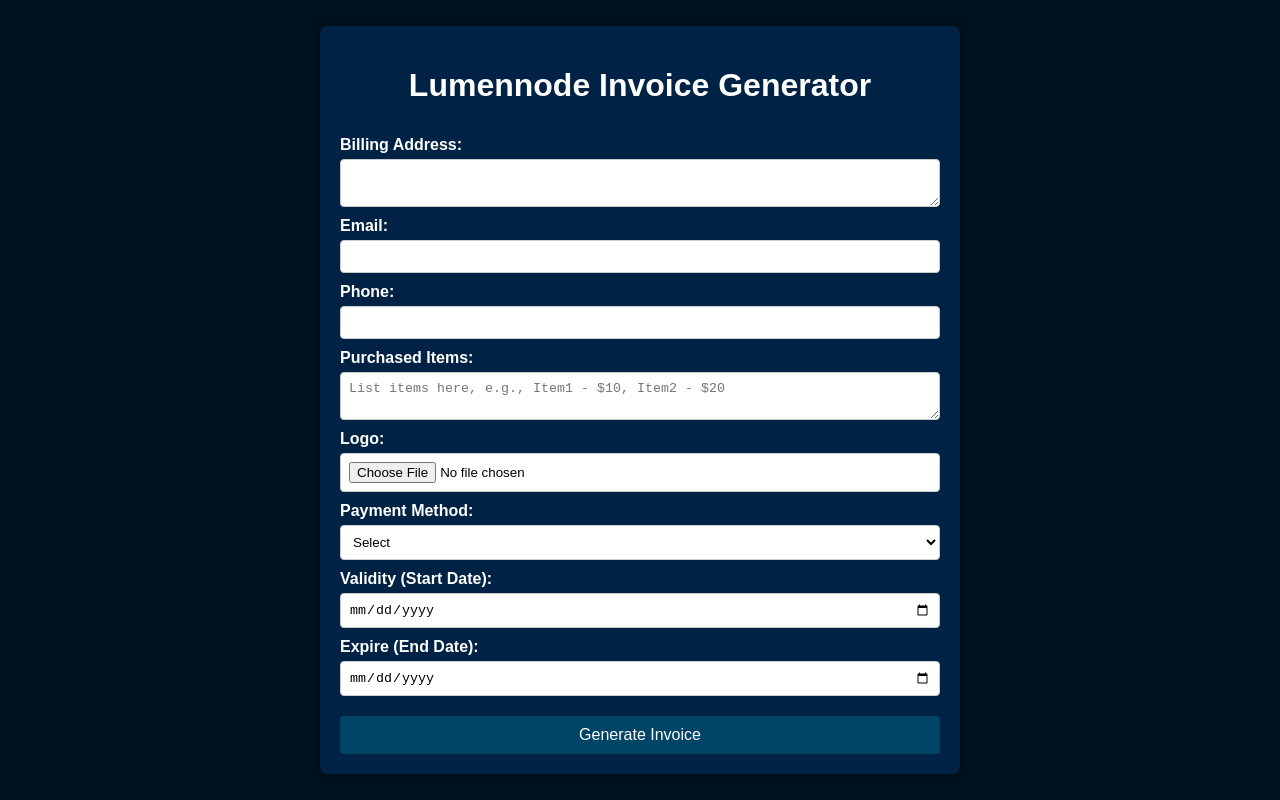
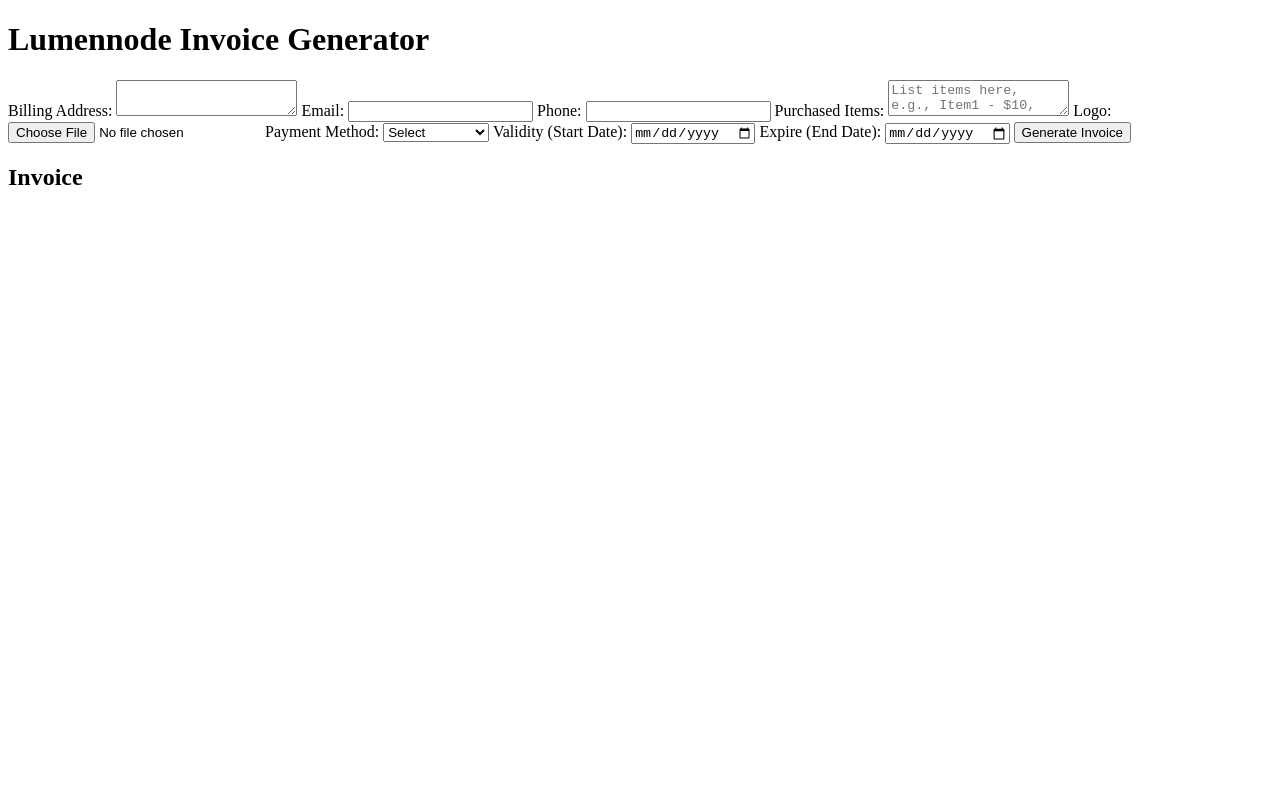
Before and after one commit to jaddy6097-ui/vercel, a plain HTML site: page index.html in a window 1280 px wide. Drawn offline with Linux system fonts and the light colour scheme.

Commit message:
styles.css

```diff
--- a/styles.css
+++ b/styles.css
@@ -1,81 +1,40 @@
-body {
-    font-family: Arial, sans-serif;
-    background-color: #001122; /* Navy blue background */
-    color: #ffffff;
-    margin: 0;
-    padding: 0;
-    display: flex;
-    justify-content: center;
-    align-items: center;
-    min-height: 100vh;
-}
+document.getElementById('invoiceForm').addEventListener('submit', function(event) {
+    event.preventDefault();
 
-.container {
-    background-color: #002244; /* Slightly lighter navy for contrast */
-    padding: 20px;
-    border-radius: 8px;
-    box-shadow: 0 0 10px rgba(0, 0, 0, 0.5);
-    max-width: 600px;
-    width: 100%;
-}
+    // Get form values
+    const billingAddress = document.getElementById('billingAddress').value;
+    const email = document.getElementById('email').value;
+    const phone = document.getElementById('phone').value;
+    const purchasedItems = document.getElementById('purchasedItems').value;
+    const paymentMethod = document.getElementById('paymentMethod').value;
+    const validity = document.getElementById('validity').value;
+    const expire = document.getElementById('expire').value;
+    const logoFile = document.getElementById('logo').files[0];
 
-h1, h2 {
-    text-align: center;
-    color: #ffffff;
-}
+    // Create invoice content
+    const invoiceContent = document.getElementById('invoiceContent');
+    invoiceContent.innerHTML = '';
 
-form {
-    display: flex;
-    flex-direction: column;
-}
+    // Logo
+    if (logoFile) {
+        const logoImg = document.createElement('img');
+        logoImg.id = 'invoiceLogo';
+        logoImg.src = URL.createObjectURL(logoFile);
+        invoiceContent.appendChild(logoImg);
+    }
 
-label {
-    margin-top: 10px;
-    font-weight: bold;
-}
+    // Details
+    const details = document.createElement('div');
+    details.innerHTML = `
+        <p><strong>Billing Address:</strong> ${billingAddress}</p>
+        <p><strong>Contact:</strong> ${email} | ${phone}</p>
+        <p><strong>Purchased Items:</strong><br>${purchasedItems.replace(/\n/g, '<br>')}</p>
+        <p><strong>Payment Method:</strong> ${paymentMethod}</p>
+        <p><strong>Validity:</strong> ${validity}</p>
+        <p><strong>Expire:</strong> ${expire}</p>
+    `;
+    invoiceContent.appendChild(details);
 
-input, textarea, select {
-    padding: 8px;
-    margin-top: 5px;
-    border: 1px solid #ccc;
-    border-radius: 4px;
-    background-color: #ffffff;
-    color: #000000;
-}
-
-button {
-    margin-top: 20px;
-    padding: 10px;
-    background-color: #004466; /* Navy accent */
-    color: #ffffff;
-    border: none;
-    border-radius: 4px;
-    cursor: pointer;
-    font-size: 16px;
-}
-
-button:hover {
-    background-color: #005577;
-}
-
-.hidden {
-    display: none;
-}
-
-#invoice {
-    margin-top: 20px;
-    padding: 20px;
-    background-color: #ffffff;
-    color: #000000;
-    border-radius: 8px;
-}
-
-#invoiceContent {
-    display: flex;
-    flex-direction: column;
-}
-
-#invoiceLogo {
-    max-width: 100px;
-    margin-bottom: 10px;
-}
+    // Show invoice
+    document.getElementById('invoice').classList.remove('hidden');
+});
```
